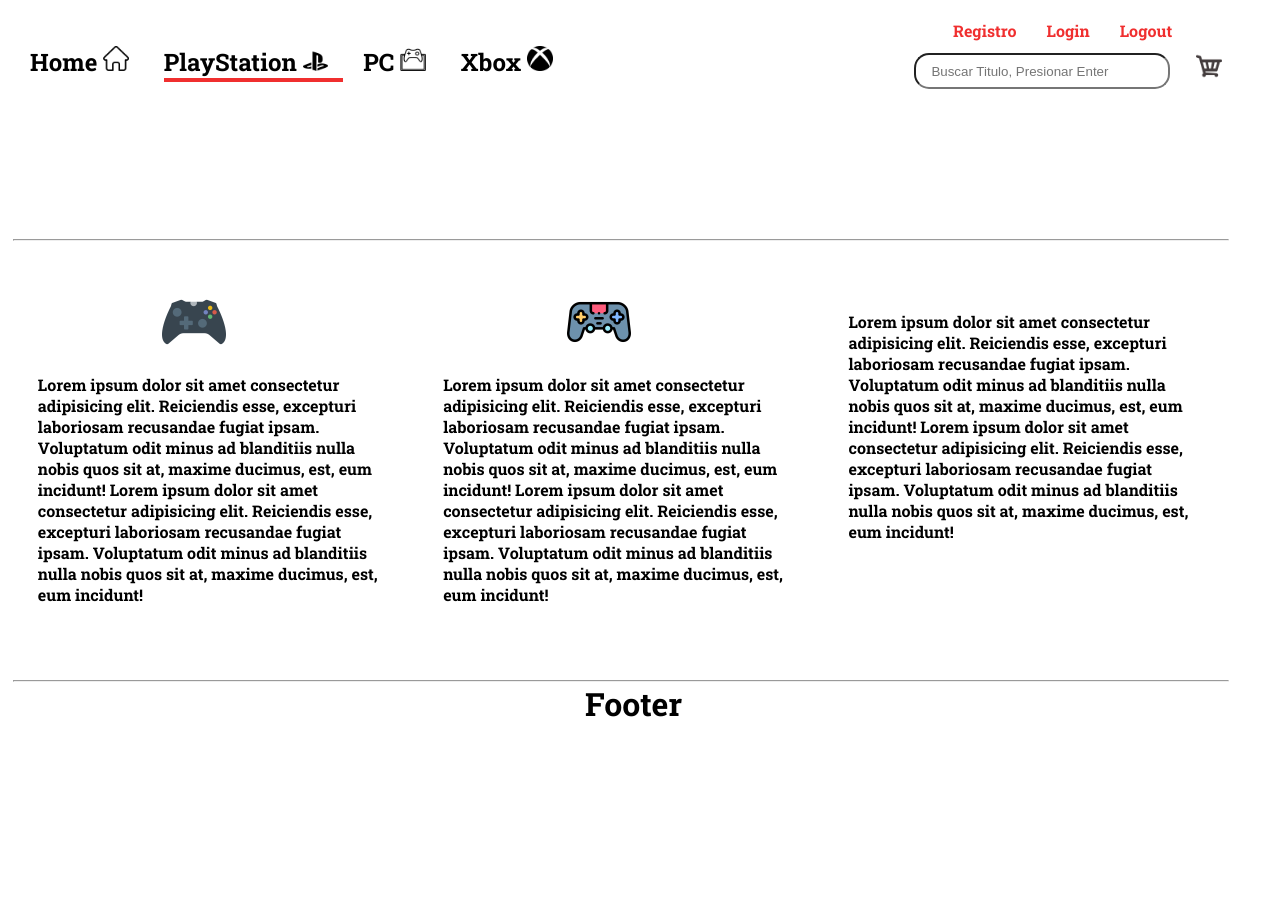
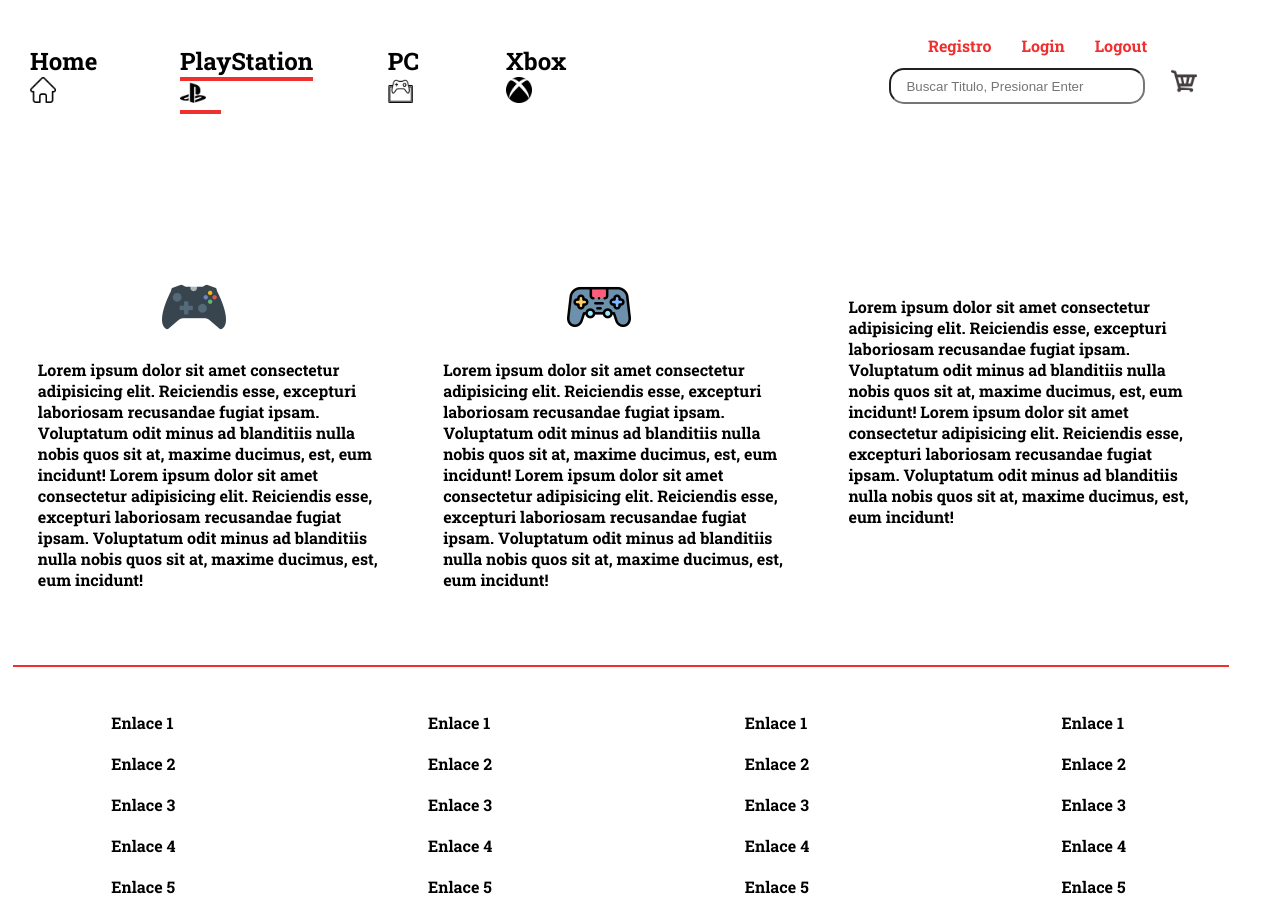
Before and after one commit to DavidJimenezWD/PROYECTO-MODULO-2, a website: page public/ps.html in a window 1280 px wide. Before the commit the page ends 842 px from the top, so only its background shows below. Drawn offline with Linux system fonts and the light colour scheme; no server answers.

Commit message:
Commit Beta1

```diff
--- a/index.js
+++ b/index.js
@@ -115,7 +115,6 @@
 
 app.get("/logout", function (req, res) {
   req.logout();
-  console.log("entro");
 });
 
 // Puerto de escucha de Node
--- a/public/ps.html
+++ b/public/ps.html
@@ -44,7 +44,7 @@
     </div>
 
     <!-- -------------------------------------------------------------------------- -->
-    <header>
+    <header class="header-cat">
       <div id="header-izq">
         <!-- <div class="logo">Logo</div> -->
         <nav>
@@ -81,7 +81,7 @@
 </div>
     </main>
     <div class="seccion">
-      <hr class="linea1">
+
       <div class="parrafos-flex">
         <div class="parrafo" class="parrafo1">
           <p>
@@ -122,7 +122,44 @@
       </div>
       <hr class="linea2">
     </div>
-    <footer><h1>Footer</h1></footer>
+    <footer>
+      <div>
+        <ul>
+          <li>Enlace 1</li>
+          <li>Enlace 2</li>
+          <li>Enlace 3</li>
+          <li>Enlace 4</li>
+          <li>Enlace 5</li>
+        </ul>
+      </div>
+      <div>
+        <ul>
+          <li>Enlace 1</li>
+          <li>Enlace 2</li>
+          <li>Enlace 3</li>
+          <li>Enlace 4</li>
+          <li>Enlace 5</li>
+        </ul>
+      </div>
+      <div>
+        <ul>
+          <li>Enlace 1</li>
+          <li>Enlace 2</li>
+          <li>Enlace 3</li>
+          <li>Enlace 4</li>
+          <li>Enlace 5</li>
+        </ul>
+      </div>
+      <div>
+        <ul>
+          <li>Enlace 1</li>
+          <li>Enlace 2</li>
+          <li>Enlace 3</li>
+          <li>Enlace 4</li>
+          <li>Enlace 5</li>
+        </ul>
+      </div>
+    </footer>
     <script src="./ps.js"></script>
     <script src="./signup_user.js"></script>
     <script src="./login_user.js"></script>
--- a/public/style.css
+++ b/public/style.css
@@ -52,18 +52,24 @@
   display: flex;
   justify-content: space-between;
   align-content: center;
-  padding: 20px;
-  /* background-image: linear-gradient(to top, #dfe9f3 0%, white 100%); */
+  padding: 20px 50px 20px 70px;
+}
+
+.header-cat {
+  padding: 20px 20px 50px 20px;
 }
 
 #header-izq {
   display: flex;
-  justify-content: flex-start;
+  justify-content: space-around;
   align-items: center;
+  width: 50vw;
 }
 
 #header-dere {
   display: flex;
+  justify-content: flex-end;
+  width: 50vw;
 }
 
 .logo {
@@ -82,7 +88,7 @@
 }
 
 li {
-  padding: 10px;
+  padding: 10px 40px 10px 10px;
 }
 
 a {
@@ -104,6 +110,8 @@
   display: none;
   text-align: center;
   color: black;
+  position: absolute;
+  z-index: 10;
 }
 
 .buscador {
@@ -111,7 +119,7 @@
   flex-direction: column;
   align-items: center;
   align-self: center;
-  min-width: 30vw;
+  width: 70%;
 }
 
 .barra-cesta > input {
@@ -370,8 +378,9 @@
 }
 .linea2 {
   margin-top: 50px;
-
-  background-color: #f02f2f !important;
+  border: none;
+  border-top: 2px solid #f02f2f;
+  margin-bottom: 35px;
 }
 
 .logos {
```
Also changed, not shown: public/pc.html (+39 -3 lines), public/xbx.html (+40 -3 lines).
